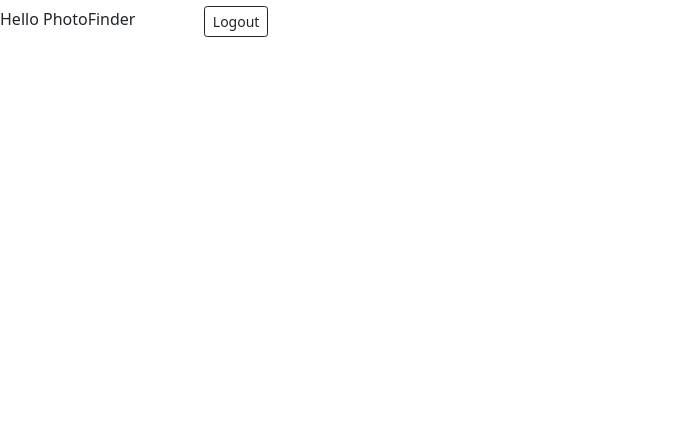
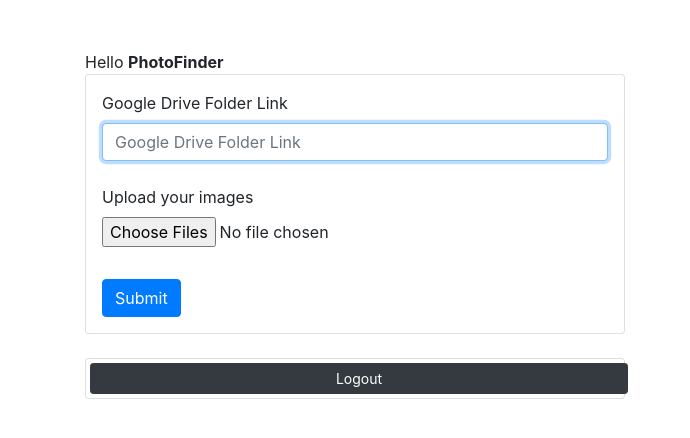
Before and after one commit to Aneesh02/photo-finder, a Django app: page /home/ in a window 1280 px wide. Shown: the top 438 px of the page, without its empty margins (0-690 px from the left). Run offline with Django 4.2, Linux system fonts and the light colour scheme; a user stored in the database is signed in; some libraries are stand-ins or nearby versions.

Commit message:
Improved dash

```diff
--- a/templates/home.html
+++ b/templates/home.html
@@ -1,33 +1,71 @@
 {% load socialaccount %}
-<!doctype html>
+<!DOCTYPE html>
 <html lang="en">
-  <head>
-    <!-- Required meta tags -->
-    <meta charset="utf-8">
-    <meta name="viewport" content="width=device-width, initial-scale=1">
+<head>
+    <meta charset="UTF-8">
+    <meta http-equiv="X-UA-Compatible" content="IE=edge">
+    <meta name="viewport" content="width=device-width, initial-scale=1.0">
+    <link rel="icon" type="image/x-icon" href="https://i.imgur.com/eUQFXeF.png">
+    <title>Welcome</title>
 
-    <!-- Bootstrap CSS -->
-    <link href="https://cdn.jsdelivr.net/npm/bootstrap@5.1.3/dist/css/bootstrap.min.css" rel="stylesheet" integrity="sha384-1BmE4kWBq78iYhFldvKuhfTAU6auU8tT94WrHftjDbrCEXSU1oBoqyl2QvZ6jIW3" crossorigin="anonymous">
+    <!-- CSS only -->
+    <link href="https://cdn.jsdelivr.net/npm/bootstrap@5.0.0-beta1/dist/css/bootstrap.min.css" rel="stylesheet"
+        integrity="sha384-giJF6kkoqNQ00vy+HMDP7azOuL0xtbfIcaT9wjKHr8RbDVddVHyTfAAsrekwKmP1" crossorigin="anonymous">
+        <link rel="stylesheet" href="https://stackpath.bootstrapcdn.com/bootstrap/4.3.1/css/bootstrap.min.css" integrity="sha384-ggOyR0iXCbMQv3Xipma34MD+dH/1fQ784/j6cY/iJTQUOhcWr7x9JvoRxT2MZw1T" crossorigin="anonymous">
+        <script src="https://stackpath.bootstrapcdn.com/bootstrap/4.3.1/js/bootstrap.min.js" integrity="sha384-JjSmVgyd0p3pXB1rRibZUAYoIIy6OrQ6VrjIEaFf/nJGzIxFDsf4x0xIM+B07jRM" crossorigin="anonymous"></script>
+    <style>
+        .image-thumbail {
+            height: 200px;
+            object-fit: cover;
+        }
 
-    <title>Hello, world!</title>
-  </head>
-  <body>
-    Hello {{user}}
-    <button class="navbar-toggler" type="button" data-bs-toggle="collapse" data-bs-target="#navbarSupportedContent" aria-controls="navbarSupportedContent" aria-expanded="false" aria-label="Toggle navigation">
-        <span class="navbar-toggler-icon"></span>
-      </button>
-      <a href="{% url 'logout' %}" class="btn btn-outline-dark btn-sm m-1">Logout</a>
+        .list-group-item a {
+            text-decoration: none;
+            color: black;
+        }
+    </style>
+</head>
 
+    <div class="container center" style="padding-top: 50px;">
+        <div class="row align-items-center">
+            <div class="col-md-6">
+              Hello <strong>{{user}}</strong>
 
-    <!-- Optional JavaScript; choose one of the two! -->
+                <div class="card">
 
-    <!-- Option 1: Bootstrap Bundle with Popper -->
-    <script src="https://cdn.jsdelivr.net/npm/bootstrap@5.1.3/dist/js/bootstrap.bundle.min.js" integrity="sha384-ka7Sk0Gln4gmtz2MlQnikT1wXgYsOg+OMhuP+IlRH9sENBO0LRn5q+8nbTov4+1p" crossorigin="anonymous"></script>
+                    <ul class="list-group list-group-flush">
 
-    <!-- Option 2: Separate Popper and Bootstrap JS -->
-    <!--
-    <script src="https://cdn.jsdelivr.net/npm/@popperjs/core@2.10.2/dist/umd/popper.min.js" integrity="sha384-7+zCNj/IqJ95wo16oMtfsKbZ9ccEh31eOz1HGyDuCQ6wgnyJNSYdrPa03rtR1zdB" crossorigin="anonymous"></script>
-    <script src="https://cdn.jsdelivr.net/npm/bootstrap@5.1.3/dist/js/bootstrap.min.js" integrity="sha384-QJHtvGhmr9XOIpI6YVutG+2QOK9T+ZnN4kzFN1RtK3zEFEIsxhlmWl5/YESvpZ13" crossorigin="anonymous"></script>
-    -->
-  </body>
+                        <form method='POST' action="/" enctype="multipart/form-data">
+                            {% csrf_token %}
+
+                            <div class="form-group m-3">
+                              <label>Google Drive Folder Link</label>
+                                <input type="text" id="roomCode" name="roomCode" class="form-control" placeholder="Google Drive Folder Link" required autofocus>
+                                <br>
+                                <label>Upload your images</label>
+                                <input required name="images" type="file" multiple class="form-control-file">
+                            </div>
+
+                            <button type='submit' class="btn btn-primary m-3">Submit</button>
+
+                        </form>
+                    </ul>
+                </div>
+                <br>
+
+                <div class="card">
+                    <ul class="list-group list-group-flush">
+                        <a href="{% url 'logout' %}" class="btn btn-dark btn-block btn-sm m-1">Logout</a>
+                    </ul>
+                </div>
+
+            </div>
+            <div class="col-md-9">
+
+            </div>
+        </div>
+    </div>
+
+</body>
+
 </html>
```
Also changed, not shown: db.sqlite3.
